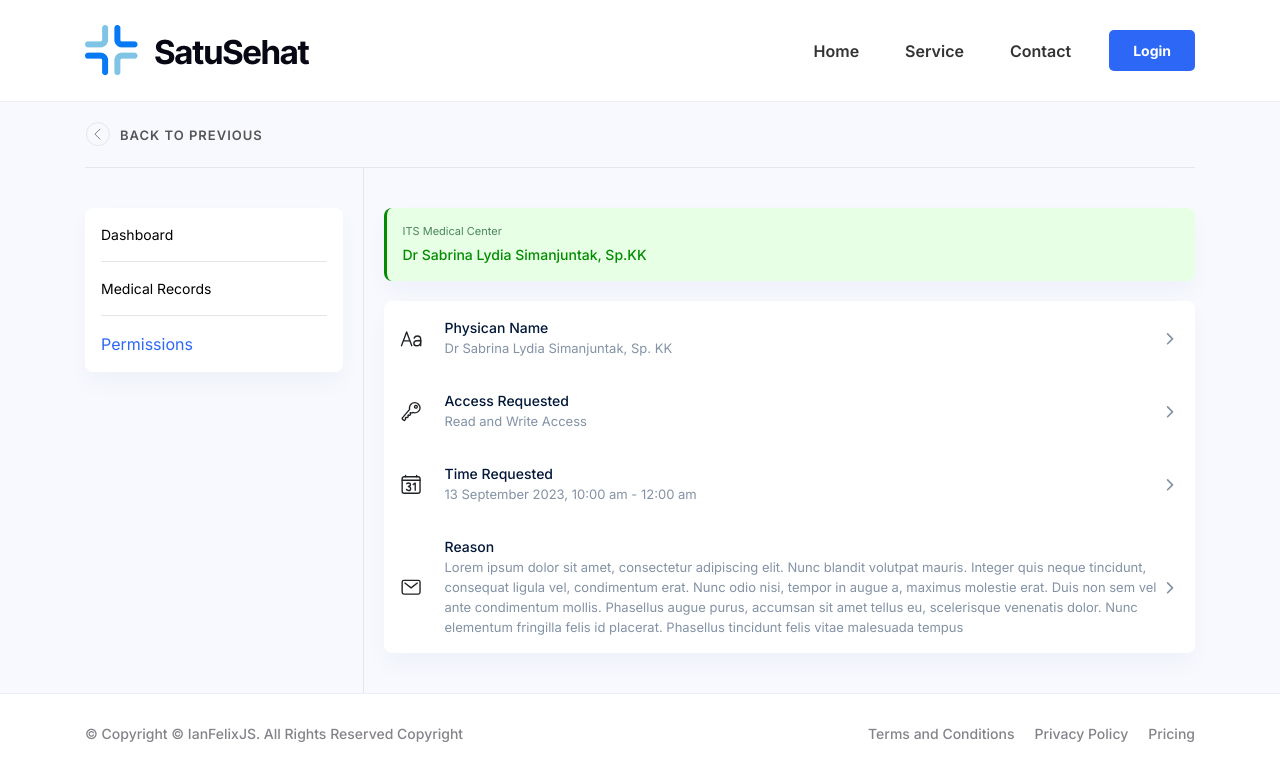
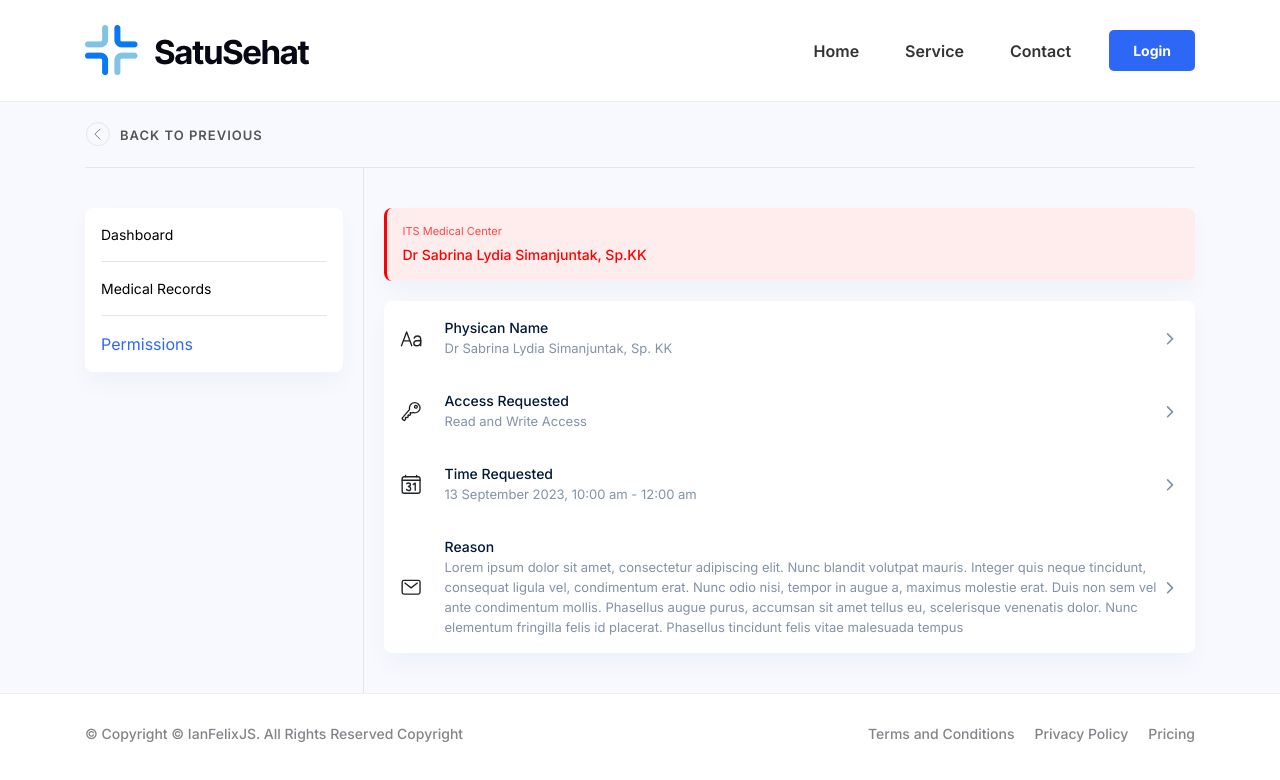
Before and after one commit to Ianphantom/satusehat_frontend, a React (Create React App) app: page /user/perizinan/12343234 in a window 1280 px wide. Shown: the top 780 px of the page. Built offline with nearby package versions, Linux system fonts and the light colour scheme.

Commit message:
ADD : Grant Access button if status equal to waiting

```diff
--- a/src/pages/user/DetailPerizinan.js
+++ b/src/pages/user/DetailPerizinan.js
@@ -1,4 +1,4 @@
-import React from "react";
+import React, { useState } from "react";
 import styled from "styled-components";
 
 import ProfileSectionItem from "../../components/user/ProfileSectionItem";
@@ -10,10 +10,16 @@
 import password from "../../images/svg-icon/icon-password.svg";
 
 const DetailPerizinan = () => {
+  // make dummy status
+  const getRandomStatus = () => {
+    const listStatus = ["allowed", "blocked", "waiting"];
+    return listStatus[Math.floor(Math.random() * 3)];
+  };
+  const status = getRandomStatus();
   return (
     <DetailContainer>
       <div className='card-design'>
-        <div className='status allowed'>
+        <div className={`status ${status}`}>
           <div className='waktuAkses'>ITS Medical Center</div>
           <div className='namaDokter'>Dr Sabrina Lydia Simanjuntak, Sp.KK</div>
         </div>
@@ -39,6 +45,14 @@
           title='Reason'
           desc='Lorem ipsum dolor sit amet, consectetur adipiscing elit. Nunc blandit volutpat mauris. Integer quis neque tincidunt, consequat ligula vel, condimentum erat. Nunc odio nisi, tempor in augue a, maximus molestie erat. Duis non sem vel ante condimentum mollis. Phasellus augue purus, accumsan sit amet tellus eu, scelerisque venenatis dolor. Nunc elementum fringilla felis id placerat. Phasellus tincidunt felis vitae malesuada tempus'
         />
+        {/* button for granting access */}
+        {status === "waiting" ? (
+          <div className='button-container'>
+            <div className='button'>Grant Access</div>
+          </div>
+        ) : (
+          ""
+        )}
       </div>
     </DetailContainer>
   );
@@ -101,6 +115,22 @@
       }
     }
   }
+
+  .button-container {
+    cursor: pointer;
+    width: fit-content;
+    padding: 16px 16px;
+    margin-left: auto;
+    .button {
+      padding: 12px 24px;
+      background-color: #2d67f6;
+      border-radius: 5px;
+      color: #ffffff;
+      font-weight: 700;
+      font-size: 14px;
+      line-height: 17px;
+    }
+  }
 `;
 
 export default DetailPerizinan;
--- a/src/pages/user/SkeletonUser.js
+++ b/src/pages/user/SkeletonUser.js
@@ -11,8 +11,6 @@
 const SkeltonUser = () => {
   const url = useLocation().pathname.split("/");
   const [backComponent, setBackComponent] = useState(false);
-
-  console.log(url[2]);
   const navigate = useNavigate();
   const goBackButton = () => {
     navigate(-1);
```
